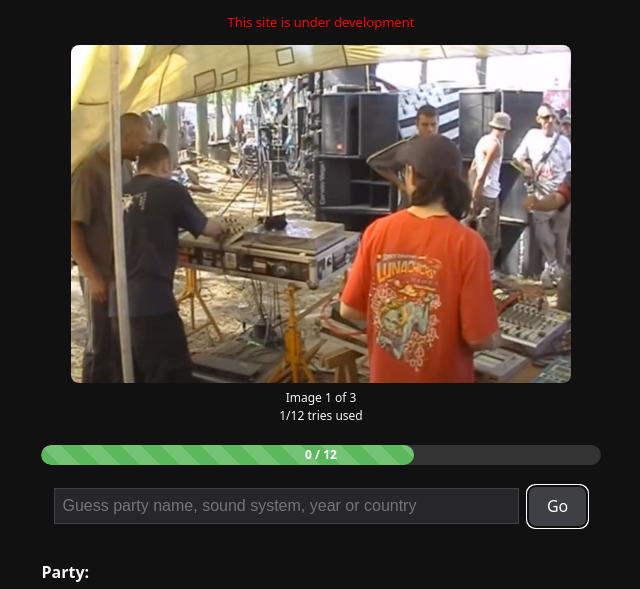
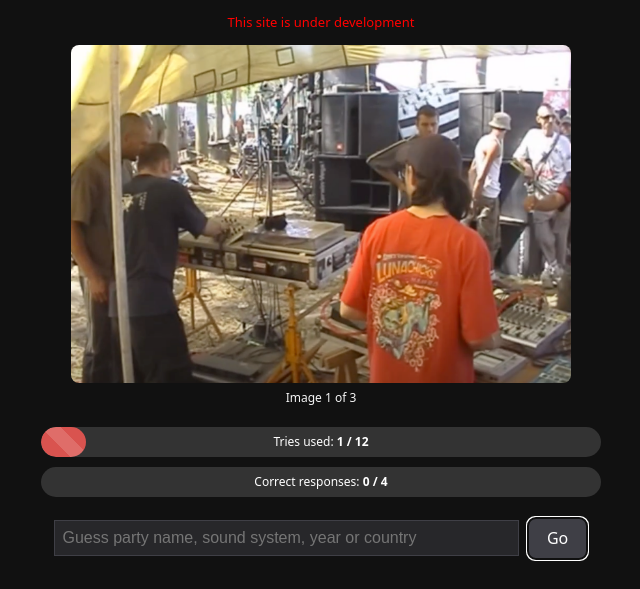
Before and after one commit to teknoquiz23/teknoquiz, a website built with Vite: page index.html in a window 1280 px wide. Both pictures are taken after typing "Sample" into the empty fields and a click on the button "Go". Shown: the part 166-755 px from the top of the page, without its empty margins (319-959 px from the left). Built offline with nearby package versions, Linux system fonts and the light colour scheme.

Commit message:
progress bar working

```diff
--- a/src/main.ts
+++ b/src/main.ts
@@ -14,6 +14,7 @@ interface AppState {
   triesUsed: number;
   currentImage: string;
   roundInfo: { [key: string]: string | string[] };
+  roundInfoCount: number;
   correctResObject: { [key: string]: string | string[] };
   roundImage: number;
   maxTries: number;
@@ -23,6 +24,7 @@ const appState: AppState = {
   triesUsed: 0,
   currentImage: '',
   roundInfo: {},
+  roundInfoCount: 0, // will be set after roundInfo is set
   correctResObject: {},
   roundImage: 1,
   maxTries: 10 // will be set after roundInfo is set
@@ -51,8 +53,17 @@ if (unplayedParties.length === 0) {
   displayYouWonAllGamesMessage();
 } else {
   setupRoundInfo(appState);
+  // Set maxTries based on roundInfo
+  appState.maxTries = getMaxTries(appState.roundInfo);
+  appState.roundInfoCount = Object.values(appState.roundInfo).reduce((acc, val) => acc + (Array.isArray(val) ? val.length : 1), 0);
 }
 
+function getMaxTries(roundInfo: { [key: string]: string | string[] }): number {
+  // Calculate max tries based on the number of items in roundInfo, counting each array element
+  const numItems = Object.values(roundInfo).reduce((acc, val) => acc + (Array.isArray(val) ? val.length : 1), 0);
+  const maxTries = Math.max(10, numItems * 3); // Ensure at least 10 tries
+  return maxTries;
+}
 const MAX_IMAGES = 3; // Maximum number of images per round
 const IMAGE_ERRORS_THRESHOLD = 3; // Show next image after every 3 incorrect tries
 
@@ -97,16 +108,19 @@ function renderGameUI(appState: AppState) {
   document.querySelector<HTMLDivElement>('#app')!.innerHTML = `
     <div class="game">
 
-      <img src="/parties/${appState.currentImage}-${appState.roundImage}.png" alt="Random party" style="max-width: 500px; width: 100%; border-radius: 8px; " />
-
-      <p id="round-image-counter" style="text-align: center; margin:0; margin-bottom: 0; text-align: center; font-size: 12px;">Image ${appState.roundImage} of ${MAX_IMAGES}</p>
-      <p id="tries-wrap" style="margin:0;margin-bottom:20px; font-size: 12px;"><span id="tries-used">0</span>/${appState.maxTries} tries used</p>
-      <div class="progress-bar">
-        <span>${appState.triesUsed} / ${appState.maxTries}</span>
+      <img src="/parties/${appState.currentImage}-${appState.roundImage}.png" alt="Random party" style="max-width: 500px; width: 100%; border-radius: 8px;" />
+      <br>
+      <p id="round-image-counter" style="text-align: center; margin:0; margin-bottom: 20px; text-align: center; font-size: 12px;">Image ${appState.roundImage} of ${MAX_IMAGES}</p>
+      <div id="progress-bar-tries" class="progress-bar">
+        <span class="progress-bar-text">Tries used: <b><span id="tries-used">0</span> / ${appState.maxTries}</b></span>
+        <span class="progress-bar-fill tries" style="width:0"></span>
       </div>
-
+      <div id="progress-bar-responses" class="progress-bar">
+        <span class="progress-bar-text">Correct responses: <b><span id="correct-responses">0</span> / <span id="total-responses">${appState.roundInfoCount}</span></b></span>
+        <span class="progress-bar-fill responses" style="width:0"></span>
+      </div>
       <div id="guess-wrap">
-        <div style="display: flex; justify-content: center; align-items: center; gap: 0.5rem; margin-bottom: 1.5rem;">
+        <div style="display: flex; justify-content: center; align-items: center; gap: 0.5rem; margin-bottom: 1.5rem; margin-top: 20px;">
           <input id="guess-input" type="text" placeholder="Guess party name, sound system, year or country" style="padding: 0.5em; font-size: 1em;" />
           <button id="guess-btn" type="button">Go</button>
         </div>
@@ -159,6 +173,31 @@ function isMultipleResponse (roundInfo: { [key: string]: string | string[] }, re
 }
 
 
+function updateCorrectResponsesProgressBar() {
+  const roundInfoCount = Object.values(appState.roundInfo).reduce((acc, val) => acc + (Array.isArray(val) ? val.length : 1), 0);
+  const countCorrectResObject = Object.values(appState.correctResObject).reduce((acc, val) => acc + (Array.isArray(val) ? val.length : 1), 0);
+  const correctResponsesEl = document.getElementById('correct-responses');
+  correctResponsesEl && (correctResponsesEl.textContent = `${countCorrectResObject}`);
+  // console.log('roundInfoCount', roundInfoCount, 'countCorrectResObject', countCorrectResObject);
+  const progressBarResponses = document.querySelector('#progress-bar-responses .progress-bar-fill');
+  if (progressBarResponses) {
+    const percentage = Math.round((countCorrectResObject / roundInfoCount) * 100);
+    (progressBarResponses as HTMLElement).style.width = `${percentage}%`;
+  }
+}
+function updateTriesProgressBar() {
+  const countTriesUsed = appState.triesUsed;
+  const triesEl = document.getElementById('tries-used');
+  triesEl && (triesEl.textContent = `${countTriesUsed}`);
+  // console.log('roundInfoCount', roundInfoCount, 'countTriesUsed', countTriesUsed);
+  const progressBarTries = document.querySelector('#progress-bar-tries .progress-bar-fill');
+  if (progressBarTries) {
+    const percentage = Math.round((countTriesUsed / appState.maxTries) * 100);
+    (progressBarTries as HTMLElement).style.width = `${percentage}%`;
+  }
+}
+
+
 function handleCorrectResponse(responseValue: string) {
   if (isWinner()) {
     gameWinner(appState);
@@ -172,6 +211,7 @@ function handleCorrectResponse(responseValue: string) {
     displayHint('✅ That\'s correct!');
     updateResultsUI(appState);
   }
+  updateCorrectResponsesProgressBar();
   gtag('event', 'CorrectResponse', {
     event_category: 'Responses',
     event_label: appState.roundInfo['id'] || '',
@@ -189,6 +229,7 @@ function handleIncorrectResponse(responseValue: string, isCorrect: boolean = fal
 
   increaseTriesUsed();
   playErrorSound(appState.triesUsed, appState.maxTries);
+  updateTriesProgressBar()
 
   // Show next image
   if (appState.triesUsed % IMAGE_ERRORS_THRESHOLD === 0 && appState.roundImage < MAX_IMAGES) {
--- a/src/setupRoundInfo.ts
+++ b/src/setupRoundInfo.ts
@@ -24,14 +24,4 @@ export function setupRoundInfo(appState: {
     }
   }
   appState.roundInfo = filtered;
-
-  // Set maxTries based on roundInfo
-  appState.maxTries = getMaxTries(filtered);
 }
-
-function getMaxTries(roundInfo: { [key: string]: string | string[] }): number {
-  // Calculate max tries based on the number of items in roundInfo, counting each array element
-  const numItems = Object.values(roundInfo).reduce((acc, val) => acc + (Array.isArray(val) ? val.length : 1), 0);
-  const maxTries = Math.max(10, numItems * 3); // Ensure at least 10 tries
-  return maxTries;
-}
--- a/src/style.css
+++ b/src/style.css
@@ -134,35 +134,39 @@ button:focus-visible {
 
 .progress-bar {
   width: 100%;
-  height: 20px;
+  height: 30px;
   background-color: #333;
   border-radius: 100px;
   overflow: hidden;
   position: relative;
   z-index: 2;
-  margin-bottom: 20px;
+  margin-bottom: 10px;
 }
-.progress-bar span {
+.progress-bar-text {
   display: block;
   width: 100%;
   height: 100%;
   position: relative;
   z-index: 2;
-  line-height: 20px;
+  line-height: 30px;
   font-size:12px;
-  font-weight: bold;
   color: #fff;
 }
-.progress-bar::before {
+.progress-bar-fill {
   content: '';
   position: absolute;
   top: 0;
   left: 0;
-  width: 66.67%; /* Example width, adjust as needed */
   height: 100%;
   background: linear-gradient(45deg, rgba(255, 255, 255, .15) 25%, transparent 25%, transparent 50%, rgba(255, 255, 255, .15) 50%, rgba(255, 255, 255, .15) 75%, transparent 75%, transparent);
-  background-color: #5cb85c;
   background-size: 40px 40px;
   border-radius: 100px;
   z-index: 1;
 }
+
+.progress-bar-fill.responses {
+  background-color: #5cb85c;
+}
+.progress-bar-fill.tries {
+  background-color: #d9534f;
+}
```
